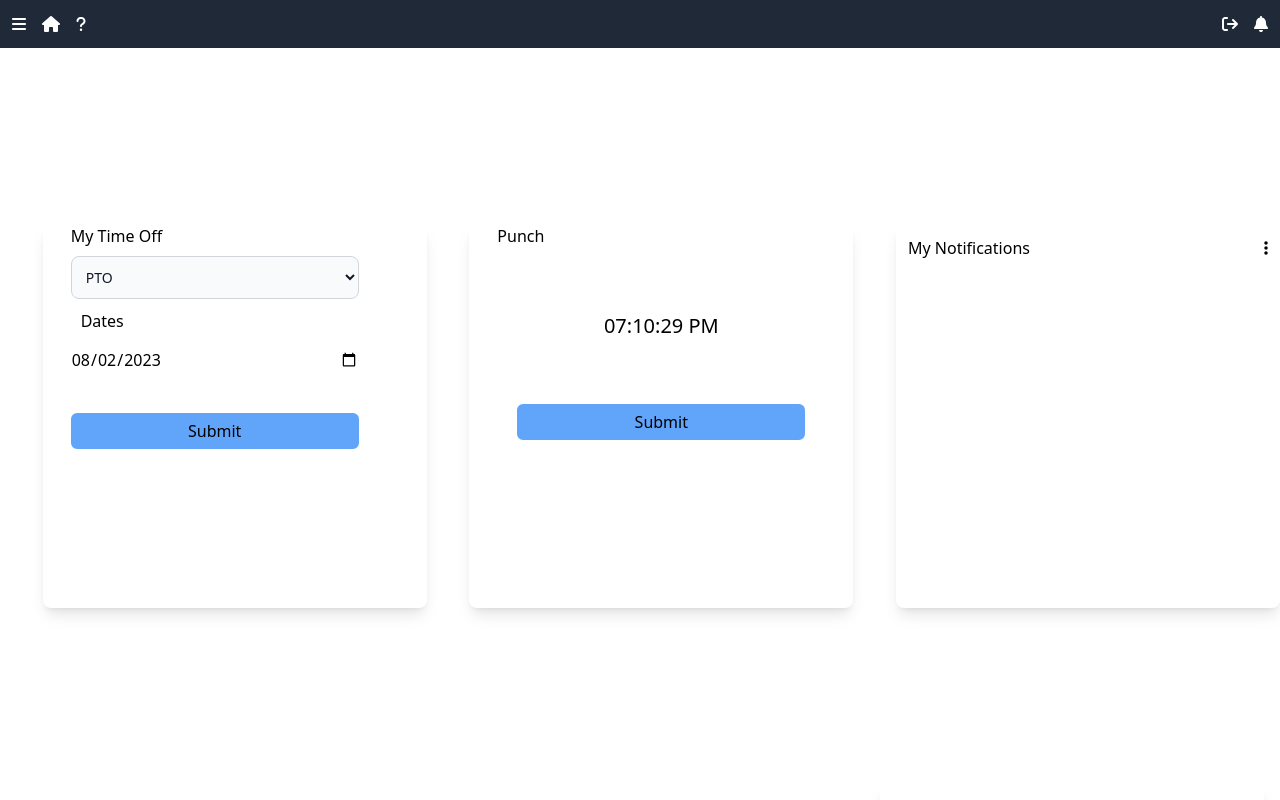
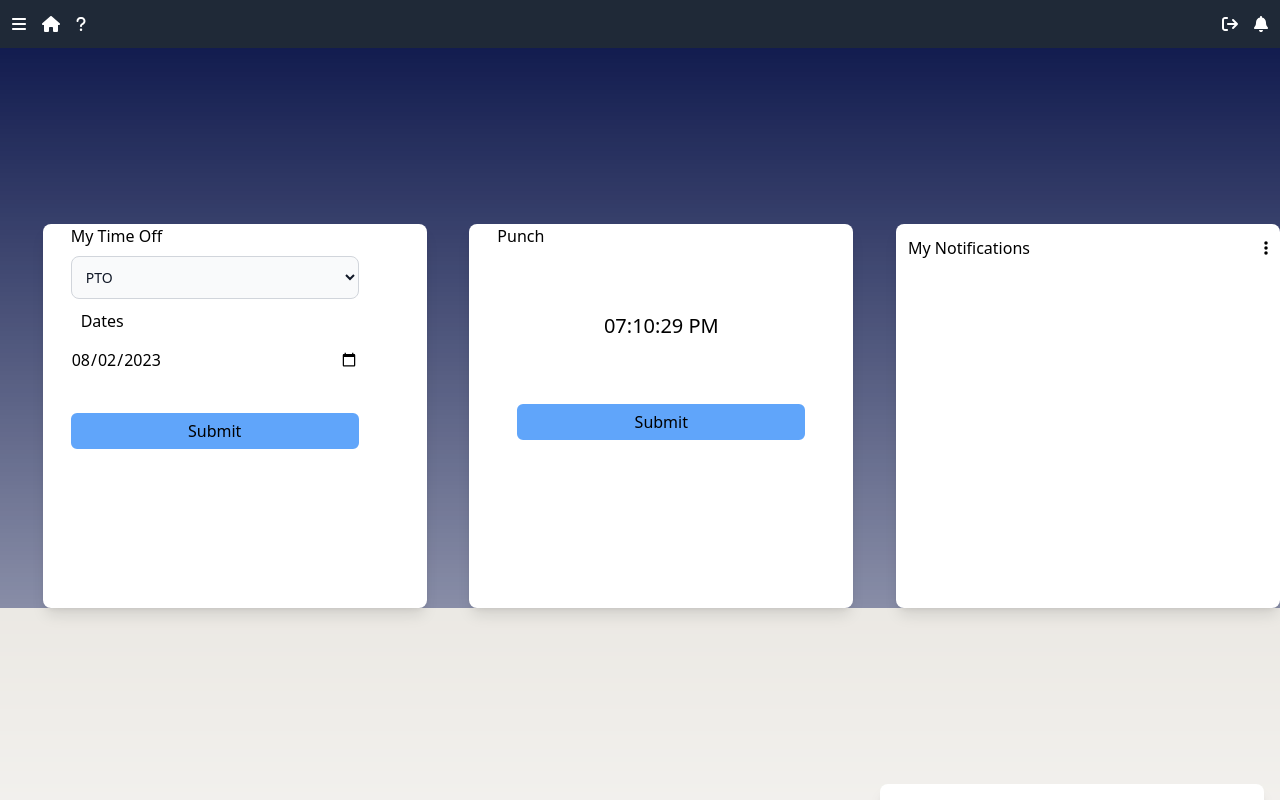
Before and after one commit to MrRamPoudel/EmployeePayroll, an Angular app in the folder ClientApp/: page /home in a window 1280 px wide. Shown: the top 800 px of the page. Built offline with nearby package versions, Linux system fonts and the light colour scheme; sample sign-in values are in the browser's storage.

Commit message:
Fix gradient

```diff
--- a/ClientApp/src/app/home/home.component.html
+++ b/ClientApp/src/app/home/home.component.html
@@ -1,6 +1,6 @@
 <div class="flex min-h-screen flex-wrap relative overflow-hidden">
     <div class="absolute inset-0 bg-custom-gradient bg-center [mask-image:linear-gradient(180deg,white,rgba(255,255,255,0))]"></div>
-        <div class="w-96 h-96 xl:ml-auto md:ml-10 md:mt-4 xl:mt-44 rounded-lg shadow-lg relative bg-white">
+    <div class="w-96 h-96 xl:ml-auto md:ml-10 md:mt-4 xl:mt-44 rounded-lg shadow-lg relative bg-white">
             <h1 class="ml-7">My Time Off</h1>
             <select id="countries" class="ml-7 mt-2 bg-gray-50 border border-gray-300 text-gray-900 text-sm rounded-lg
              focus:ring-blue-500 focus:border-blue-500 block w-3/4 p-2.5 dark:bg-gray-700 dark:border-gray-600 dark:placeholder-gray-400
@@ -12,8 +12,8 @@
             <label for="" class="ml-7 w-3/4 block p-2.5"> Dates</label>
             <input class="dark:bg-gray-700 rounded-lg w-3/4 ml-7 mt-1 dark:text-white" type="date" id="start" name="trip-start" [value]="getDate()" [min]="getDate()"/>
             <button type="submit" class="hover:bg-blue-950 rounded-md p-1 w-3/4 ml-7 border-blue-400  border-2 mt-10 bg-blue-400 mb-2">Submit</button>
-        </div>
-        <div class="flex flex-col w-96 h-96 xl:ml-auto md:ml-10 xl:mt-44 rounded-lg shadow-lg bg-white relative">
+    </div>
+    <div class="flex flex-col w-96 h-96 xl:ml-auto md:ml-10 xl:mt-44 rounded-lg shadow-lg bg-white relative">
             <h1 class="ml-7">Punch</h1>
             <div>
                 <h1 class="text-xl  m-auto text-center mt-16">
--- a/ClientApp/tailwind.config.js
+++ b/ClientApp/tailwind.config.js
@@ -14,7 +14,7 @@ module.exports = {
         'cool-blue':'#121c4f'
       },
       backgroundImage:{
-        'custom-gradient':'-moz-linear-gradient(top, #121c4f 0%, #121c4f 50%, #d7d2c8 50%, #d7d2c8 100%)',
+        'custom-gradient':'linear-gradient(180deg, #121c4f 0 50%, #d7d2c8 50% 100%)',
       }
     },
   },
```
